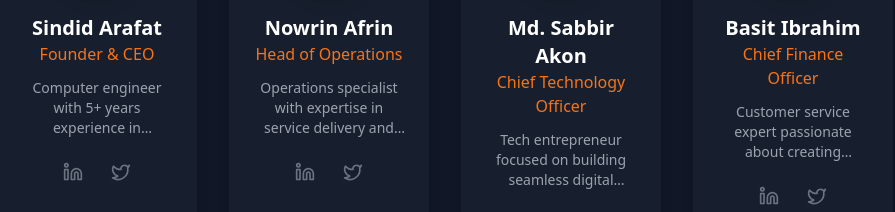
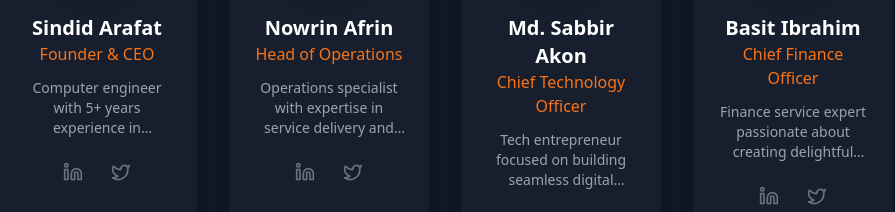
Before and after one commit to akonBRO/Electromber, a React (Create React App) app in the folder frontend/: page /about in a window 1280 px wide. Shown: the part 2988-3200 px from the top of the page, without its empty margins (323-1218 px from the left). Built offline with nearby package versions, Linux system fonts and the light colour scheme.

Commit message:
Update aboutus.jsx

```diff
--- a/frontend/src/user/aboutus.jsx
+++ b/frontend/src/user/aboutus.jsx
@@ -266,7 +266,7 @@ const AboutUsPage = () => {
                             role="Chief Finance Officer"
                             avatar="https://scontent.fjsr13-1.fna.fbcdn.net/v/t39.30808-1/251066429_1570065436668051_2563879864103268332_n.jpg?stp=dst-jpg_s200x200_tt6&_nc_cat=110&ccb=1-7&_nc_sid=1d2534&_nc_ohc=SlpNyhKNuuQQ7kNvwEKnL0q&_nc_oc=AdlIUrntRsqB_d2B9CSwExfzAaMu3a86-H0_WM9lFEgLASa8FRepYuKAX2ZNioavKzs&_nc_zt=24&_nc_ht=scontent.fjsr13-1.fna&_nc_gid=99mYG4rPpudlljDKGcpjNw&oh=00_AfM44gJRDk2P_Ja82884qUqSRlOPR_kdOJWAiQkENBUdGg&oe=6860C47E"
                             social={{linkedin: "#", twitter: "#"}}
-                            bio="Customer service expert passionate about creating delightful service experiences."
+                            bio="Finance service expert passionate about creating delightful service experiences."
                         />
                     </div>
                 </div>
```
